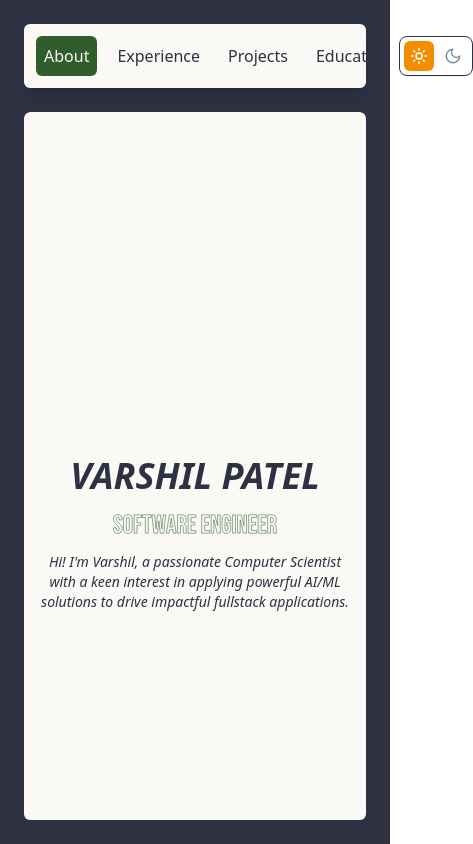
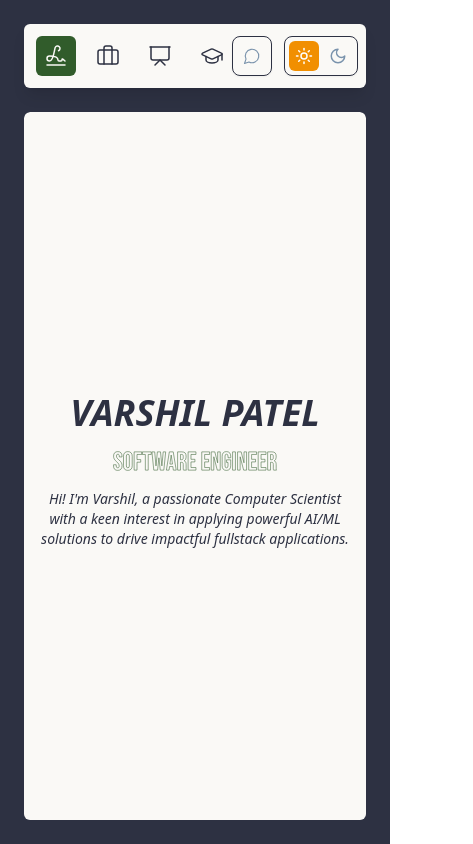
Before and after one commit to Varshil247/Varshil-Patel-Portfolio, a React (Vite) app: page / in a window 390 px wide. Shown: the whole page, 473 px wide, since content can reach past the window. Built offline with nearby package versions, Linux system fonts and the light colour scheme.

Commit message:
fixed content overflow bug

```diff
--- a/src/App.tsx
+++ b/src/App.tsx
@@ -3,7 +3,7 @@ import Home from "./components/Sections/Home";
 import Projects from "./components/Sections/Projects";
 import Education from "./components/Sections/Education";
 import Experience from "./components/Sections/Experience";
-import { Signature, Briefcase, Presentation, GraduationCap } from "lucide-react";
+import { Signature, Briefcase, Presentation, GraduationCap, MessageCircle } from "lucide-react";
 import ThemeToggleAnimated from "./components/UI/ThemeSelector";
 
 // ! ----------------------------------------------------------------------------------------------
@@ -187,32 +187,32 @@ const App: React.FC = () => {
                 <a
                   href={`#${link.id}`}
                   onClick={(e) => handleScrollToSection(e, index)}
-                  className={`flex flex-row items-end gap-3 p-2 font-light rounded-md transition-all duration-300 ease-in-out transform hover:scale-105
+                  className={`flex flex-row items-end gap-3 p-2 font-light rounded-md transition-all duration-700 ease-in-out transform hover:scale-105
                   ${
                     activeSection === link.id
                       ? "text-light bg-special"
                       : "text-dark hover:text-light hover:bg-regular"
                   }`}
                 >
-                  <div className="hidden md:contents">{link.icon}</div>
-                  <div>{link.label}</div>
+                  <div>{link.icon}</div>
+                  <div className="hidden md:contents">{link.label}</div>
                 </a>
               </li>
             ))}
           </ul>
 
           <div className="flex flex-row items-center justify-center gap-3 md:flex-col md:w-full">
-            <ThemeToggleAnimated theme={currentTheme} handleThemeChange={handleThemeChange} />
-            {/* <div className="flex p-1 border border-dark rounded-lg md:w-full shadow-sm">
+            <div className="flex p-1 border border-dark rounded-lg md:w-full shadow-sm">
               <button
                 title="Contact Me"
                 aria-label="Contact Me"
                 className="flex flex-1 items-center justify-center gap-2 p-1.5 w-full rounded-md text-regular hover:bg-special hover:text-light transition-colors duration-200 ease-in-out"
               >
                 <MessageCircle size={18} strokeWidth={1.5} />
-                <p className="text-xs font-light">Contact me</p>
+                <p className="text-xs font-light hidden md:contents">Contact me</p>
               </button>
-            </div> */}
+            </div>
+            <ThemeToggleAnimated theme={currentTheme} handleThemeChange={handleThemeChange} />
           </div>
         </nav>
       </aside>
@@ -222,20 +222,20 @@ const App: React.FC = () => {
         className="flex flex-col gap-9 w-full h-full rounded-md overflow-y-auto scroll-smooth scroll-snap-type-y-mandatory"
       >
         {navLinks.map((link, index) => {
-          const transform = sectionTransforms[index] || { rotateX: 0, rotateY: 0, scale: 1 };
+          // const transform = sectionTransforms[index] || { rotateX: 0, rotateY: 0, scale: 1 };
           return (
             <section
               key={link.id}
               ref={(element) => {
                 sectionRefs.current[index] = element;
               }}
-              className="flex flex-col items-center justify-center w-full min-h-screen rounded-md bg-light shadow-lg scroll-snap-align-start"
+              className="flex flex-col items-center justify-center w-full h-fit rounded-md bg-light shadow-lg scroll-snap-align-start"
               id={link.id}
-              style={{
-                transform: `rotateX(${transform.rotateX}deg) rotateY(${transform.rotateY}deg) scale(${transform.scale})`,
-                transition: "transform 1s cubic-bezier(0.25, 0.8, 0.25, 1)",
-                transformOrigin: "center center",
-              }}
+              // style={{
+              //   transform: `rotateX(${transform.rotateX}deg) rotateY(${transform.rotateY}deg) scale(${transform.scale})`,
+              //   transition: "transform 1s cubic-bezier(0.25, 0.8, 0.25, 1)",
+              //   transformOrigin: "center center",
+              // }}
             >
               {link.content}
             </section>
--- a/src/components/Sections/Education.tsx
+++ b/src/components/Sections/Education.tsx
@@ -155,7 +155,7 @@ const EducationCard: FC<EducationCardProps> = ({ entry }) => {
 
 const Education: FC = () => {
   return (
-    <div className="flex flex-col justify-center items-center gap-3 w-full h-full p-6">
+    <div className="flex flex-col justify-center items-center gap-3 w-full min-h-[85vh] p-6">
       <h2 className="italic text-3xl font-bebas font-extrabold text-special">
         Educational Journey
       </h2>
--- a/src/components/Sections/Experience.tsx
+++ b/src/components/Sections/Experience.tsx
@@ -150,7 +150,7 @@ const Experience: FC = () => {
   const selectedExperience = experienceData.find((exp) => exp.id === selectedExperienceId);
 
   return (
-    <div className="flex flex-col items-center justify-center w-full h-full p-6 gap-3">
+    <div className="flex flex-col items-center justify-center w-full min-h-[85vh] p-6 gap-3">
       <h2 className="italic text-3xl font-bebas font-extrabold text-special">
         Professional Experience
       </h2>
--- a/src/components/Sections/Home.tsx
+++ b/src/components/Sections/Home.tsx
@@ -61,7 +61,7 @@ const Home: React.FC = () => {
   const activePhrase = phrases[currentPhraseIndex];
 
   return (
-    <div className="flex flex-col w-full h-full justify-center items-center p-3 gap-6 md:gap-9">
+    <div className="flex flex-col w-full min-h-[85vh] justify-center items-center p-3 gap-6 md:gap-9">
       <div className="flex flex-col justify-center items-center gap-4 text-center">
         <p className="text-dark italic text-4xl sm:text-5xl md:text-6xl lg:text-7xl font-extrabold">
           VARSHIL PATEL
--- a/src/components/Sections/Projects.tsx
+++ b/src/components/Sections/Projects.tsx
@@ -136,7 +136,7 @@ const ProjectCard: FC<ProjectCardProps> = ({ project }) => {
 
 const Projects: FC = () => {
   return (
-    <div className="flex flex-col justify-center items-center gap-3 w-full h-full p-6">
+    <div className="flex flex-col justify-center items-center gap-3 w-full min-h-[85vh] p-6">
       <h2 className="italic text-3xl font-bebas font-extrabold text-special">Personal Projects</h2>
       <div className="w-full max-w-7xl grid grid-cols-1 md:grid-cols-2 lg:grid-cols-4 gap-6 auto-rows-fr">
         {projectsData.map((project) => (
```
